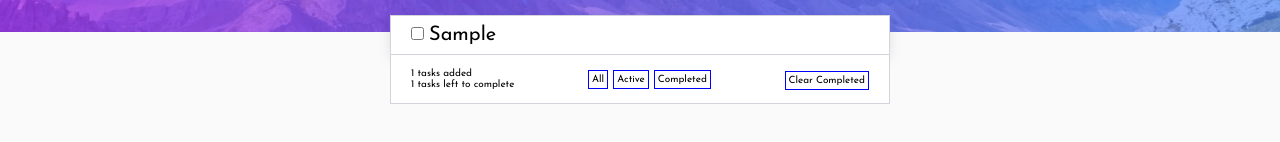
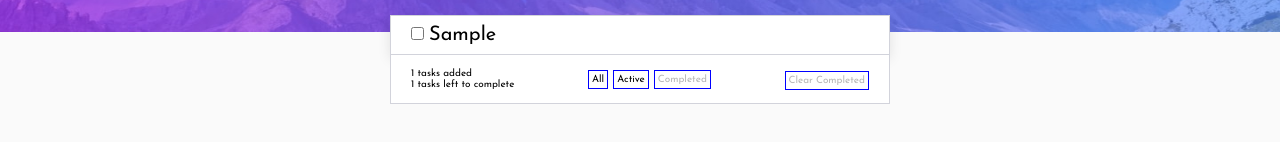
Before and after one commit to sujansince2003/Todo-List-app, a React (Create React App) app: page / in a window 1280 px wide. Both pictures are taken after typing "Sample" into the empty fields and a click on the button "Add". Shown: the part 168-310 px from the top of the page. Built offline with nearby package versions, Linux system fonts and the light colour scheme.

Commit message:
clear completed functionality

```diff
--- a/src/App.jsx
+++ b/src/App.jsx
@@ -1,6 +1,23 @@
 import { useState } from "react";
 import "./App.css";
 
+// const xd = [
+//   {
+//     description: "vfdv",
+//     id: 1701610448351,
+//     completed: false,
+//   },
+//   {
+//     description: "vf",
+//     id: 1701610449135,
+//     completed: true,
+//   },
+//   {
+//     description: "vdf",
+//     id: 1701610450783,
+//     completed: false,
+//   },
+// ];
 function App() {
   const [items, setItems] = useState([]);
   const [isErrormsg, setisErrormsg] = useState(false);
@@ -11,6 +28,18 @@ function App() {
   function delItem(id) {
     setItems((items) => items.filter((item) => item.id !== id));
   }
+
+  function clearItems(itemsToClear) {
+    const filteredItems = itemsToClear.filter(
+      (item) => item.completed === false
+    );
+
+    // Update state with the filtered items
+    setItems(filteredItems);
+    console.log(items);
+  }
+  // clearItems(xd);
+  // console.log(items);
 
   function toggleItem(id) {
     setItems((items) =>
@@ -28,6 +57,7 @@ function App() {
           backgroundImage: `url("assetss/images/bg-desktop-light.jpg")`,
         }}
       >
+        {/* <button onClick={() => clearItems(xd)}>clearttt</button> */}
         <div className="main">
           <ErrorMsg isErrormsg={isErrormsg} />
           <Heading />
@@ -37,6 +67,7 @@ function App() {
             delItem={delItem}
             toggleItem={toggleItem}
             setisErrormsg={setisErrormsg}
+            clearItems={clearItems}
           />
         </div>
       </div>
@@ -89,23 +120,22 @@ function Form({ AddtoList }) {
   );
 }
 
-function ListUi({ items, delItem, toggleItem, setisErrormsg }) {
+function ListUi({ items, delItem, toggleItem, setisErrormsg, clearItems }) {
   const itemnum = items.length;
   const completedarr = items.filter((item) => item.completed);
   const notcompletedarr = items.filter((item) => !item.completed);
   console.log(notcompletedarr);
   const notcompleted = notcompletedarr.length;
   const [sortBy, setsortBy] = useState("all");
-  const [clearCompleted, setclearCompleted] = useState(false);
 
   let sortedItems = items;
-  if (clearCompleted) sortedItems = notcompletedarr;
-  else {
-    if (sortBy === "all") sortedItems = items;
-    if (sortBy === "completed") sortedItems = completedarr;
+  if (sortBy === "clear") {
+    sortedItems = notcompletedarr;
+  }
+  if (sortBy === "all") sortedItems = items;
+  if (sortBy === "completed") sortedItems = completedarr;
 
-    if (sortBy === "active") sortedItems = notcompletedarr;
-  }
+  if (sortBy === "active") sortedItems = notcompletedarr;
 
   return (
     <div className="alllists">
@@ -125,7 +155,8 @@ function ListUi({ items, delItem, toggleItem, setisErrormsg }) {
         items={items}
         setsortBy={setsortBy}
         notcompleted={notcompleted}
-        setclearCompleted={setclearCompleted}
+        completedarr={completedarr}
+        clearItems={clearItems}
       />
     </div>
   );
@@ -166,7 +197,9 @@ function Actions({
   items,
   setsortBy,
   notcompleted,
-  setclearCompleted,
+  clearItems,
+
+  completedarr,
 }) {
   return (
     <div className="actions">
@@ -199,6 +232,7 @@ function Actions({
             <button
               className="action-btn"
               onClick={() => setsortBy("completed")}
+              disabled={completedarr.length !== 0 ? false : true}
             >
               Completed
             </button>
@@ -206,7 +240,8 @@ function Actions({
           <div className="clearbtn">
             <button
               className="action-btn action-btn-clear"
-              onClick={() => setclearCompleted(true)}
+              onClick={() => clearItems(items)}
+              disabled={completedarr.length !== 0 ? false : true}
             >
               Clear Completed
             </button>
```
